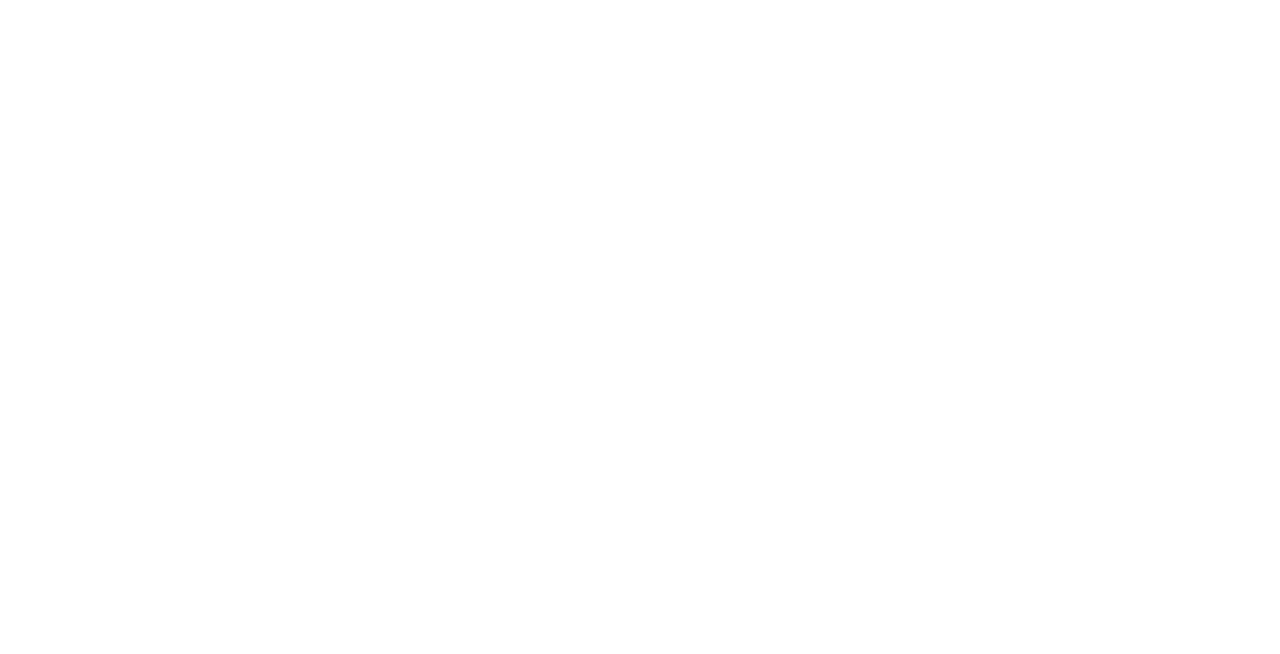
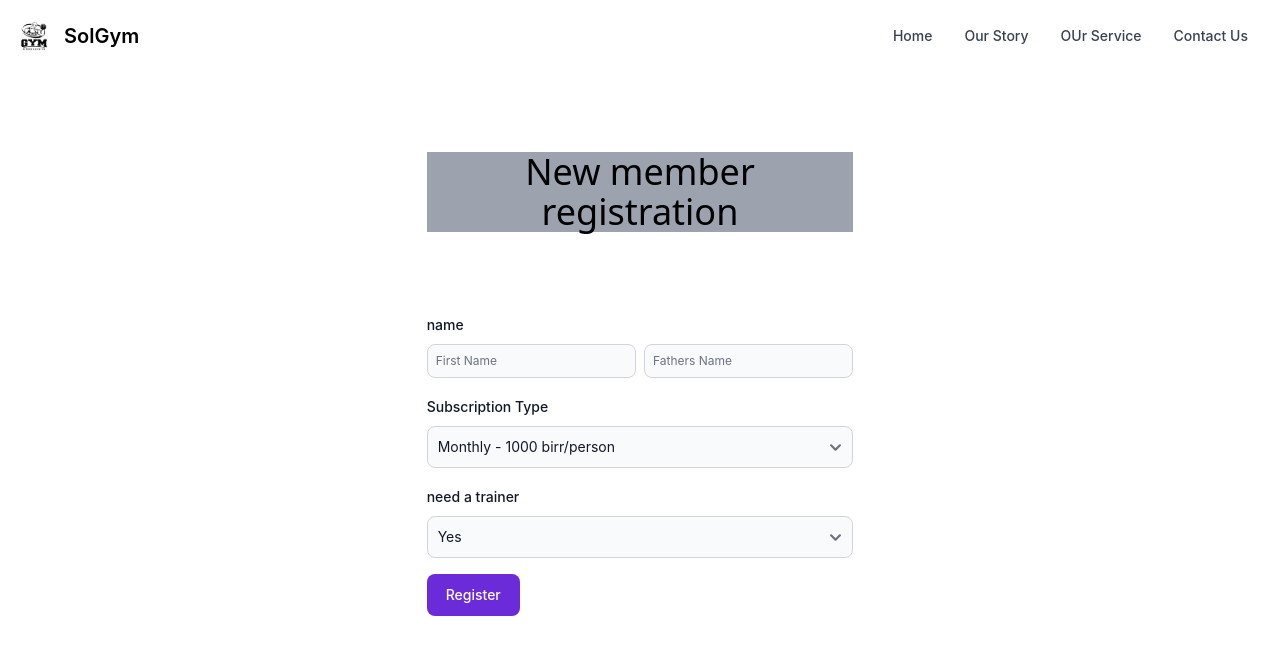
Before and after one commit to mintesnotbekele/mintesnotbekele.github.io, a React (Create React App) app: page /newmembers in a window 1280 px wide. Before the commit this address had no page. Shown: the top 654 px of the page. Built offline with nearby package versions, Linux system fonts and the light colour scheme.

Commit message:
user registration form added

```diff
--- a/src/App.js
+++ b/src/App.js
@@ -4,6 +4,7 @@ import About from './components/about/about'
 import { BrowserRouter as Router, Routes , Route } from 'react-router-dom';
 import Service from './components/service/service';
 import Contact from './components/contactus/contact';
+import NewMembers from './components/registration/newmembers';
 
 function App() {
   return (
@@ -14,6 +15,7 @@ function App() {
         <Route exact path='/about' element={< About />}></Route>
         <Route exact path='/service' element={< Service />}></Route>
         <Route exact path='/contact' element={< Contact/>}></Route>
+        <Route exact path='/newmembers' element={< NewMembers/>}></Route>
     </Routes>
     </Router>
     </>
--- a/src/components/Header/navbar.js
+++ b/src/components/Header/navbar.js
@@ -17,7 +17,7 @@ const NavBar =()=>{
           <div className="hidden w-full md:block md:w-auto" id="navbar-default">
             <ul className="flex flex-col p-4 mt-4 bg-gray-50 rounded-lg border border-gray-100 md:flex-row md:space-x-8 md:mt-0 md:text-sm md:font-medium md:border-0 md:bg-white dark:bg-gray-800 md:dark:bg-gray-900 dark:border-gray-700">
               <li>
-              <Link to='/' className="block py-2 pr-4 pl-3 text-white bg-blue-700 rounded md:bg-transparent md:text-blue-700 md:p-0 dark:text-white" aria-current="page">Home</Link>
+              <Link to='/' className="block py-2 pr-4 pl-3 text-gray-700 bg-blue-700 rounded md:bg-transparent md:p-0 md:hover:text-blue-700 dark:text-white" aria-current="page">Home</Link>
               </li>
               <li>
                 <Link to='/about'  className="block py-2 pr-4 pl-3 text-gray-700 rounded hover:bg-gray-100 md:hover:bg-transparent md:border-0 md:hover:text-blue-700 md:p-0 dark:text-gray-400 md:dark:hover:text-white dark:hover:bg-gray-700 dark:hover:text-white md:dark:hover:bg-transparent">Our Story</Link>
--- /dev/null
+++ b/src/components/registration/newmembers.js
@@ -0,0 +1,16 @@
+import NavBar from "../Header/navbar";
+import { Label, TextInput } from "flowbite-react";
+import RegistrationForm from "./registrationform";
+import {RegistrationHeader} from './registrationform';
+const NewMembers=()=>{
+      return(
+        <>
+        <div>
+        <NavBar/>
+        <RegistrationHeader/>
+        <RegistrationForm/>
+        </div>
+        </>
+      )
+}
+export default NewMembers;
--- /dev/null
+++ b/src/components/registration/registrationform.js
@@ -0,0 +1,74 @@
+import { TextInput, Label, Select, Button } from "flowbite-react";
+const RegistrationForm =()=>{
+    return (
+        <>
+         <form>
+            <div className="mt-20 mx-auto w-1/3 flex flex-col gap-4">
+                <div>
+                    <div className="mb-2 block">
+                    <Label
+                        htmlFor="small"
+                        value="name"
+                    />
+                    </div>
+                    <div className="grid grid-cols-2 gap-2">
+                    <TextInput
+                    id="small"
+                    type="text"
+                    sizing="sm"
+                    placeholder="First Name"
+                    />
+                     <TextInput
+                    id="small"
+                    type="text"
+                    sizing="sm"
+                    placeholder="Fathers Name"
+                    />
+                    </div>
+                </div>
+                <div>
+                    <div className="mb-2 block">
+                    <Label
+                        htmlFor="base"
+                        value="Subscription Type"
+                    />
+                  </div>
+                    <Select>
+                        <option>Monthly - 1000 birr/person</option>
+                        <option>Yearly - 1000 birr/person</option>
+                        <option>Daily - 1000 birr/person</option>
+                        <option>three Month - 1000 birr/person</option>
+                    </Select>
+                </div>
+                <div>
+                    <div className="mb-2 block">
+                    <Label
+                        htmlFor="base"
+                        value="need a trainer"
+                    />
+                  </div>
+                  <Select>
+                        <option>Yes</option>
+                        <option>No</option>
+                       </Select>
+                </div>
+                <div className="md-2 block">
+                <Button type="submit" color="purple">
+                    Register
+                </Button>
+                </div>
+            </div>
+            </form>
+
+        </>
+    )
+}
+export default RegistrationForm;
+
+export const RegistrationHeader=()=>{
+   return (
+    <><div className="text-center text-4xl font-sans mt-20 bg-gray-400 w-1/3 mx-auto">
+        New member registration
+        </div></>
+   )
+}
```
